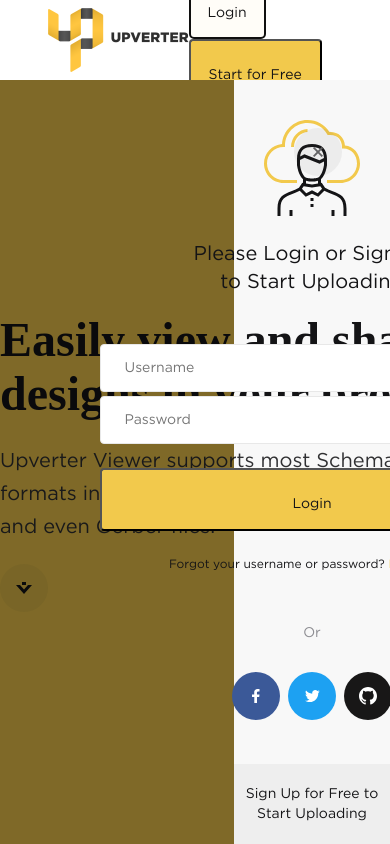
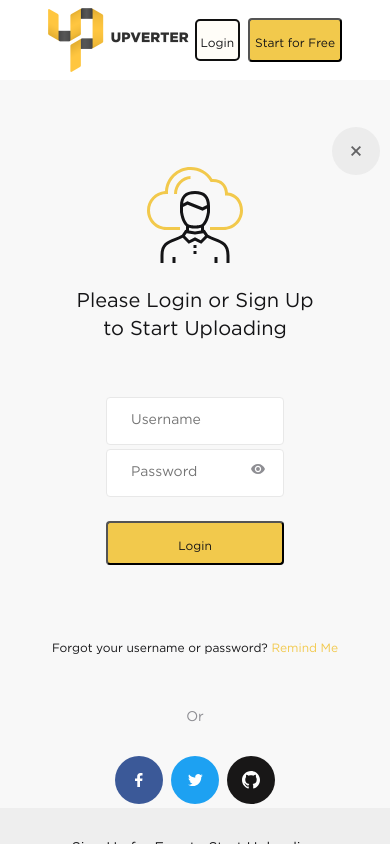
Before and after one commit to sFiFty/upverter-mockup, a React (Create React App) app: page / in a window 390 px wide. Both pictures are taken after a click on the button "Login". Built offline with nearby package versions, Linux system fonts and the light colour scheme.

Commit message:
added mobile

```diff
--- a/src/components/MainContent/MainContent.js
+++ b/src/components/MainContent/MainContent.js
@@ -17,6 +17,12 @@
           <div className="overlay" />
         }
         <div className={mainClasses}>
+          {
+            isModalShown &&
+            <h2>
+              Introduce Upverter Viewer
+            </h2>
+          }
           <h1>
             {
               isModalShown ?
--- a/src/components/MainContent/styles.css
+++ b/src/components/MainContent/styles.css
@@ -12,7 +12,8 @@
 }
 
 .main-content .text-content.modal-shown {
-  width: 570px;
+  max-width: 570px;
+  width: auto;
 }
 
 .main-content .text-content h1 {
@@ -21,6 +22,15 @@
   font-size: 48px;
   margin: 0;
   font-weight: bold;
+}
+
+.main-content .text-content h2 {
+  font-family: Gotham;
+  line-height: normal;
+  font-size: 32px;
+  color: #141416;
+  line-height: 38px;
+  margin-bottom: 24px;
 }
 
 .main-content .text-content .subhead {
@@ -83,3 +93,10 @@
   top: 0;
   right: 0;
 }
+
+@media (max-width: 850px) {
+  .main-content {
+    width: 100%;
+    padding: 40px 20px 150px;
+  }
+}
--- a/src/components/Section/styles.css
+++ b/src/components/Section/styles.css
@@ -3,3 +3,9 @@
   flex: 1;
   overflow: hidden;
 }
+
+@media (max-width: 850px) {
+  section {
+    flex-direction: column;
+  }
+}
--- a/src/components/SideContent/styles.css
+++ b/src/components/SideContent/styles.css
@@ -64,7 +64,8 @@
 }
 
 .side-content .login-container .login-content .actions-container {
-  width: 425px;
+  max-width: 425px;
+  width: auto;
   padding-top: 44px;
 }
 
@@ -140,3 +141,51 @@
   right: 48px;
   cursor: pointer;
 }
+
+@media (max-width: 850px) {
+  .side-content {
+    width: 100%;
+    min-height: 500px;
+  }
+
+  .side-content .image-container {
+    flex: 1;
+    margin: 0 auto;
+    width: 90%;
+  }
+
+  .side-content .image-container img {
+    width: 100%;
+    top: -20%;
+    left: -20px;
+    right: 0;
+    margin: 0 auto;
+    height: initial;
+  }
+
+  button {
+    font-size: 12px;
+    padding: 18px 5px 10px;
+  }
+  .side-content.login {
+    position: fixed;
+    top: 80px;
+    height: 100%;
+  }
+  .side-content.login .login-container .ico-close {
+    top: 10px;
+    right: 10px;
+  }
+
+  .side-content.login .login-container {
+    flex: inherit;
+  }
+
+  .side-content.login .login-container .login-content {
+    margin-top: 50px;
+  }
+
+  .side-content .login-container .login-content .actions-container {
+    padding: 50px;
+  }
+}
```
